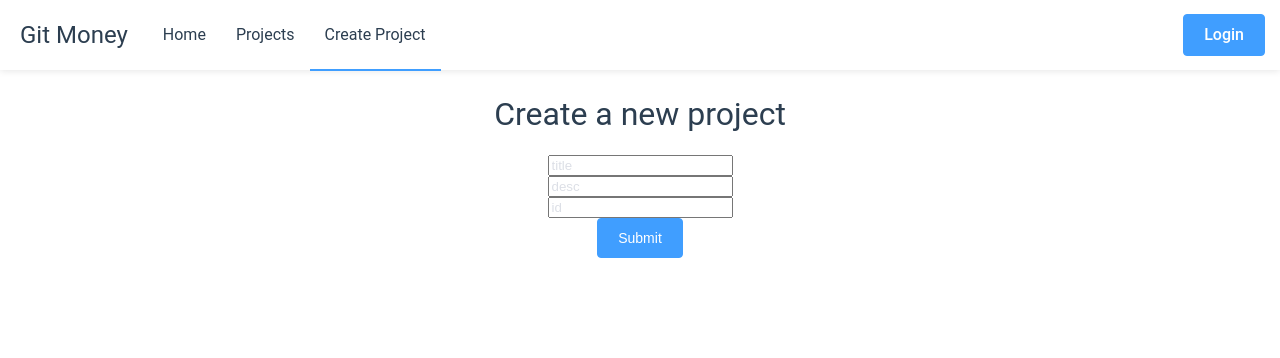
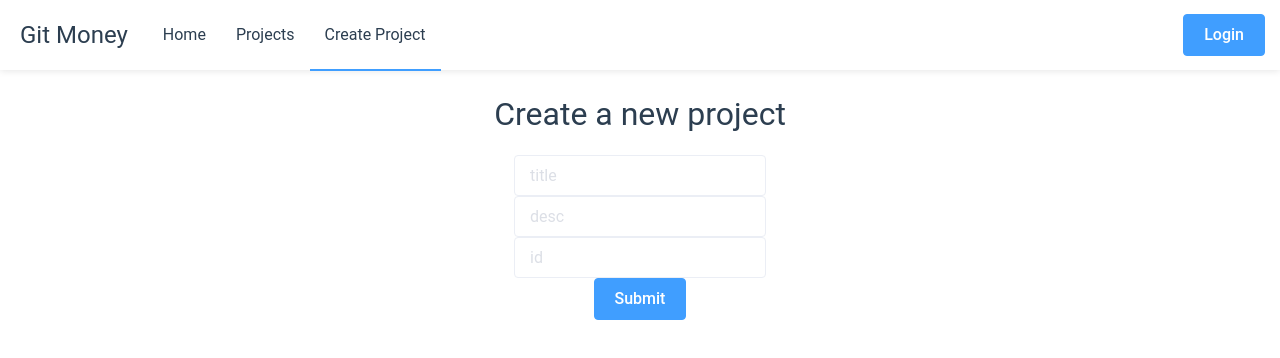
Before and after one commit to zachleong/12project, a Vue app: page /createproject in a window 1280 px wide. Shown: the top 358 px of the page. Built offline with nearby package versions, Linux system fonts and the light colour scheme; no server answers.

Commit message:
Made input custom

```diff
--- a/src/views/CreateProject.vue
+++ b/src/views/CreateProject.vue
@@ -1,14 +1,23 @@
 <template>
   <div>
     <h1>Create a new project</h1>
-    <input type="text" v-model="project.projectTitle" placeholder="title" />
+    <input
+      type="text"
+      v-model="project.projectTitle"
+      placeholder="title"
+      class="input"
+    />
     <br />
-    <input type="text" v-model="project.projectDesc" placeholder="desc" />
+    <input
+      type="text"
+      v-model="project.projectDesc"
+      placeholder="desc"
+      class="input"
+    />
     <br />
-    <input type="text" v-model="projectID" placeholder="id" />
-
+    <input type="text" v-model="projectID" placeholder="id" class="input" />
     <br />
-    <el-button @click="onSubmit" type="primary">Submit</el-button>
+    <button @click="onSubmit" type="primary" class="button">Submit</button>
   </div>
 </template>
 
```
